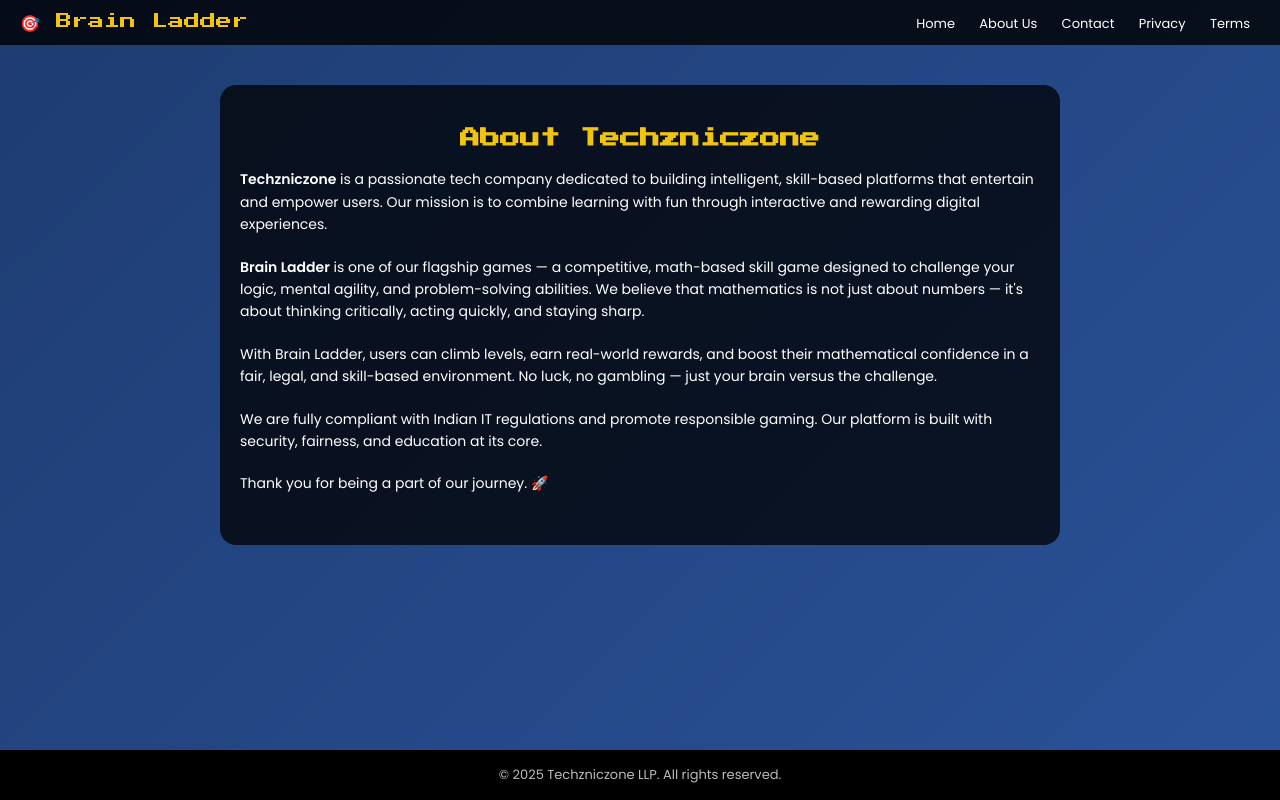
After one commit to Harikrishnan-TM/brain_ladder, a Django app: page /game/about/ in a window 1280 px wide. The commit adds this page. Run offline with Django 4.2, Linux system fonts and the light colour scheme.

Commit message:
added basic pages

```diff
--- a/game/urls.py
+++ b/game/urls.py
@@ -24,6 +24,11 @@ urlpatterns = [
     path('signup/', views.signup_view, name='signup'),
     path('login/', auth_views.LoginView.as_view(template_name='game/login.html'), name='login'),
     path('logout/', auth_views.LogoutView.as_view(next_page='login'), name='logout'),
+    path('about/', views.about, name='about'),
+    path('contact/', views.contact_view, name='contact'),
+    path('refund/', views.refund_policy, name='refund_policy'),
+    path('privacy/', views.privacy_policy, name='privacy_policy'),
+    path('terms/', views.terms, name='terms'),
 
 
 
--- a/game/views.py
+++ b/game/views.py
@@ -44,6 +44,20 @@ from django.shortcuts import render
 def home(request):
     return render(request, 'home.html')
 
+def about(request):
+    return render(request, 'about.html')
+
+def contact_view(request):
+    return render(request, 'contact.html')
+
+def refund_policy(request):
+    return render(request, 'refund.html')
+
+def privacy_policy(request):
+    return render(request, 'privacy.html')
+
+def terms(request):
+    return render(request, 'terms.html')
 
 @login_required
 def start_game(request):
--- /dev/null
+++ b/templates/about.html
@@ -0,0 +1,136 @@
+{% load static %}
+<!DOCTYPE html>
+<html lang="en">
+<head>
+    <meta charset="UTF-8">
+    <title>About Us - Brain Ladder</title>
+    <meta name="viewport" content="width=device-width, initial-scale=1.0">
+
+    <!-- Fonts -->
+    <link href="https://fonts.googleapis.com/css2?family=Press+Start+2P&family=Poppins:wght@400;600&display=swap" rel="stylesheet">
+
+    <style>
+        body {
+            margin: 0;
+            padding: 0;
+            font-family: 'Poppins', sans-serif;
+            background: linear-gradient(135deg, #1e3c72, #2a5298);
+            color: white;
+            display: flex;
+            flex-direction: column;
+            min-height: 100vh;
+        }
+
+        header {
+            display: flex;
+            justify-content: space-between;
+            align-items: center;
+            background-color: #000000cc;
+            padding: 10px 20px;
+        }
+
+        .logo-header {
+            font-family: 'Press Start 2P', cursive;
+            font-size: 16px;
+            color: #f1c40f;
+        }
+
+        nav a {
+            color: white;
+            margin: 0 10px;
+            text-decoration: none;
+            font-size: 13px;
+            transition: color 0.3s;
+        }
+
+        nav a:hover {
+            color: #f1c40f;
+        }
+
+        .content {
+            max-width: 800px;
+            margin: 40px auto;
+            padding: 30px 20px;
+            background-color: rgba(0, 0, 0, 0.75);
+            border-radius: 16px;
+        }
+
+        h1 {
+            font-family: 'Press Start 2P', cursive;
+            font-size: 20px;
+            margin-bottom: 20px;
+            color: #f1c40f;
+            text-align: center;
+        }
+
+        p {
+            font-size: 14px;
+            line-height: 1.6;
+            margin-bottom: 20px;
+        }
+
+        footer {
+            background-color: #000;
+            color: #bbb;
+            padding: 15px;
+            font-size: 13px;
+            text-align: center;
+            margin-top: auto;
+        }
+
+        @media (max-width: 600px) {
+            nav a {
+                font-size: 11px;
+            }
+            h1 {
+                font-size: 16px;
+            }
+            p {
+                font-size: 13px;
+            }
+        }
+    </style>
+</head>
+<body>
+
+<header>
+    <div class="logo-header">🎯 Brain Ladder</div>
+    <nav>
+        <a href="{% url 'home' %}">Home</a>
+        <a href="{% url 'about' %}">About Us</a>
+        <a href="#">Contact</a>
+        <a href="#">Privacy</a>
+        <a href="#">Terms</a>
+    </nav>
+</header>
+
+<div class="content">
+    <h1>About Techzniczone</h1>
+    <p>
+        <strong>Techzniczone</strong> is a passionate tech company dedicated to building intelligent, skill-based platforms that entertain and empower users.
+        Our mission is to combine learning with fun through interactive and rewarding digital experiences.
+    </p>
+    <p>
+        <strong>Brain Ladder</strong> is one of our flagship games — a competitive, math-based skill game designed to challenge your logic,
+        mental agility, and problem-solving abilities. We believe that mathematics is not just about numbers — it's about thinking critically,
+        acting quickly, and staying sharp.
+    </p>
+    <p>
+        With Brain Ladder, users can climb levels, earn real-world rewards, and boost their mathematical confidence in a fair, legal,
+        and skill-based environment. No luck, no gambling — just your brain versus the challenge.
+    </p>
+    <p>
+        We are fully compliant with Indian IT regulations and promote responsible gaming. Our platform is built with security, fairness,
+        and education at its core.
+    </p>
+    <p>
+        Thank you for being a part of our journey. 🚀
+    </p>
+</div>
+
+<footer>
+    © 2025 Techzniczone LLP. All rights reserved.
+</footer>
+
+</body>
+</html>
```
Also changed, not shown: templates/contact.html (added, +70 -0 lines), templates/home.html (+58 -21 lines), templates/privacy.html (added, +61 -0 lines), templates/refund.html (added, +38 -0 lines), templates/terms.html (added, +49 -0 lines).
